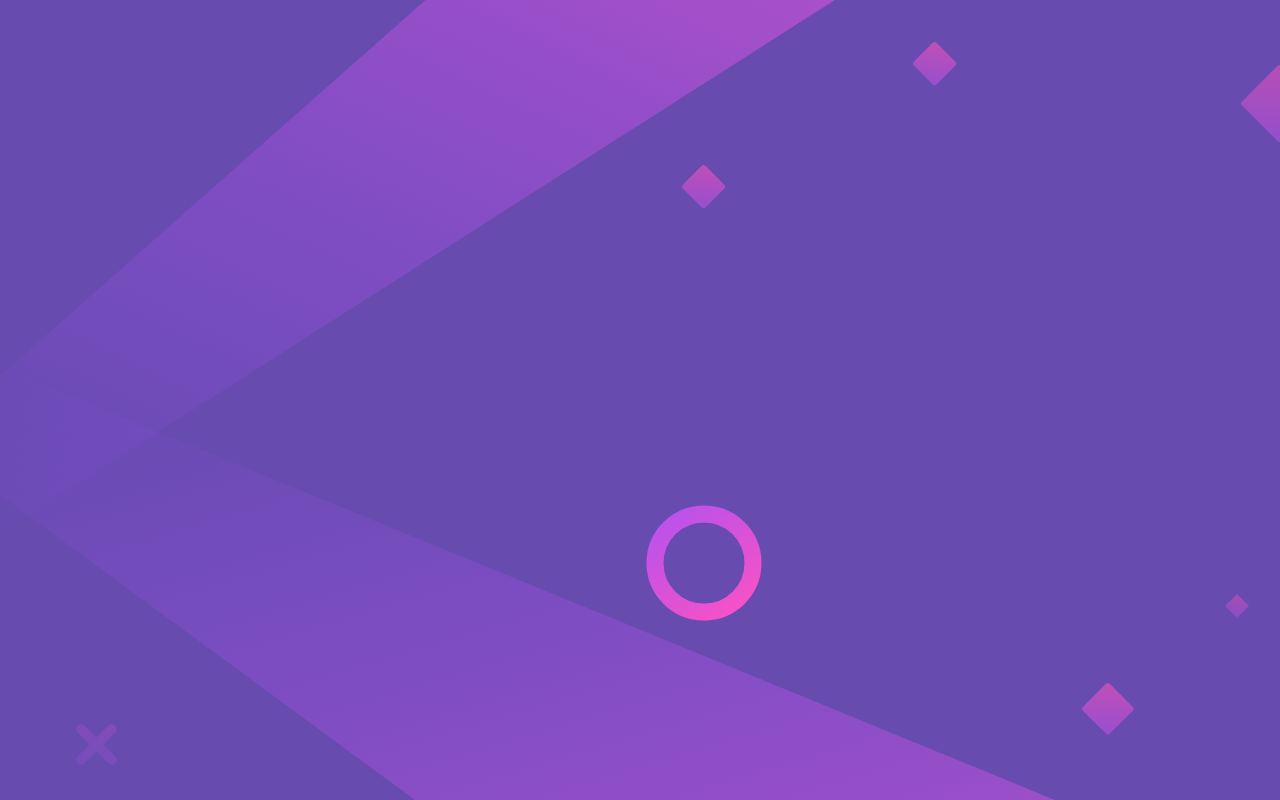
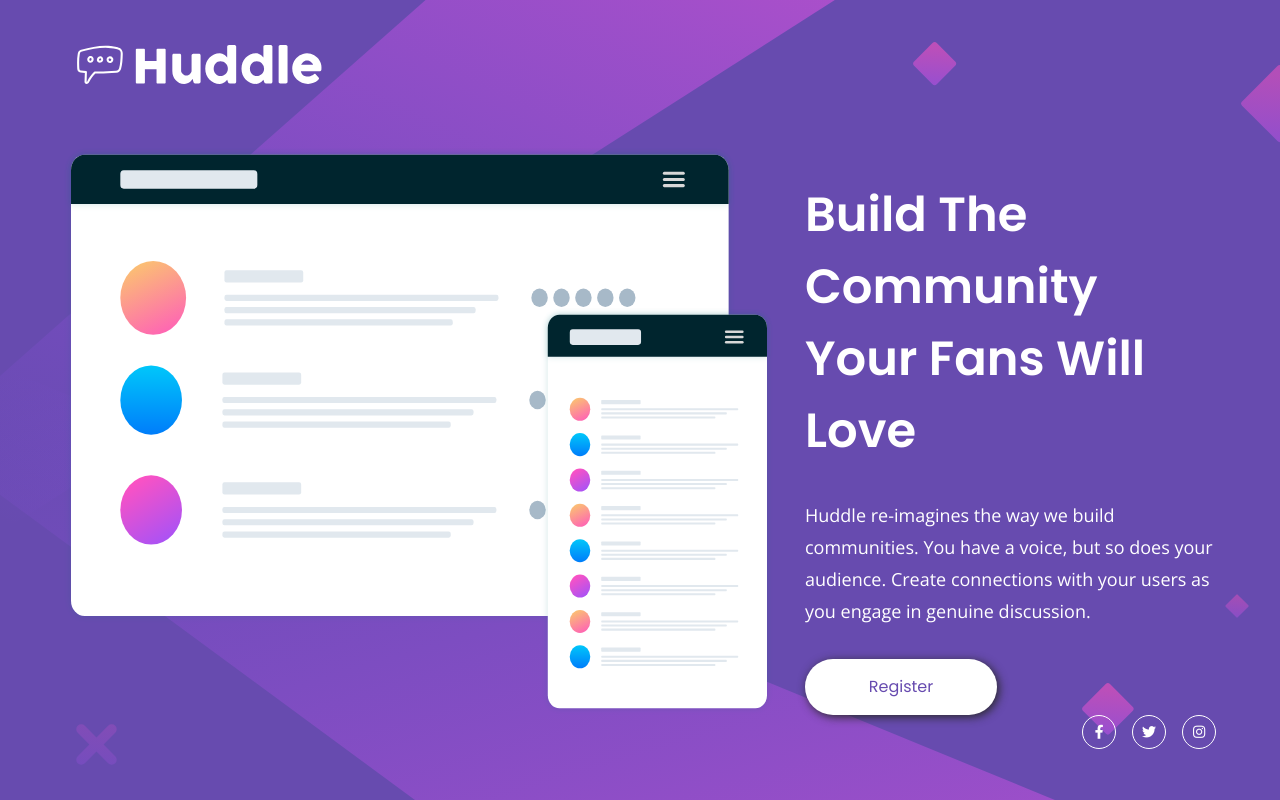
Before and after one commit to saroshfarhan/huddle-landing-page, a website: page index.html in a window 1280 px wide. Drawn offline with nearby package versions, Linux system fonts and the light colour scheme.

Commit message:
Desktop view completed. Mobile view pending.

```diff
--- a/index.html
+++ b/index.html
@@ -11,12 +11,54 @@
       sizes="32x32"
       href="./images/favicon-32x32.png"
     />
-
+    <link
+      rel="stylesheet"
+      href="https://cdnjs.cloudflare.com/ajax/libs/font-awesome/6.2.1/css/all.min.css"
+      integrity="sha512-MV7K8+y+gLIBoVD59lQIYicR65iaqukzvf/nwasF0nqhPay5w/9lJmVM2hMDcnK1OnMGCdVK+iQrJ7lzPJQd1w=="
+      crossorigin="anonymous"
+      referrerpolicy="no-referrer"
+    />
     <title>
       Frontend Mentor | Huddle landing page with single introductory section
     </title>
   </head>
   <body>
-    <main id="landing" class="main-container"></main>
+    <main id="landing" class="main-container">
+      <div id="logo" class="logo-container">
+        <img src="./images/logo.svg" alt="huddle logo" />
+      </div>
+      <div id="mid-section" class="mid-section">
+        <img
+          src="./images/illustration-mockups.svg"
+          alt="illustration-mockups"
+        />
+        <div id="info-cta" class="info-cta">
+          <h1>Build The Community Your Fans Will Love</h1>
+          <p>
+            Huddle re-imagines the way we build communities. You have a voice,
+            but so does your audience. Create connections with your users as you
+            engage in genuine discussion.
+          </p>
+          <button id="register" class="register">Register</button>
+        </div>
+      </div>
+      <div id="social-icons" class="social-icons">
+        <a href="/">
+          <div id="fb" class="social-div">
+            <i class="fa-brands fa-facebook-f"></i>
+          </div>
+        </a>
+        <a href="/">
+          <div id="tw" class="social-div">
+            <i class="fa-brands fa-twitter"></i>
+          </div>
+        </a>
+        <a href="/">
+          <div id="ig" class="social-div">
+            <i class="fa-brands fa-instagram"></i>
+          </div>
+        </a>
+      </div>
+    </main>
   </body>
 </html>
--- a/styles/input.scss
+++ b/styles/input.scss
@@ -1,18 +1,96 @@
 @import "./scss/reset-and-normalize.scss";
 @import url("https://fonts.googleapis.com/css2?family=Open+Sans&family=Poppins:wght@400;600&display=swap");
 
-$headingFont: "Open Sans", sans-serif;
-$bodyFont: "Poppins", sans-serif;
+$headingFont: "Poppins", sans-serif;
+$bodyFont: "Open Sans", sans-serif;
 $violet: hsl(257, 40%, 49%);
 $softMagenta: hsl(300, 69%, 71%);
 
 // The custom css starts here
-
-.main-container {
+body {
   background-image: url("../images/bg-desktop.svg");
   background-color: $violet;
   object-fit: cover;
+  font-family: $bodyFont;
   height: 100vh;
   width: 100vw;
-  font-family: $bodyFont;
 }
+
+.main-container {
+  padding: 2rem 4rem;
+}
+
+.mid-section {
+  display: flex;
+  gap: 2rem;
+  margin-top: 3rem;
+  justify-content: center;
+}
+
+.info-cta {
+  margin-top: 2rem;
+  h1 {
+    font-family: $headingFont;
+    font-weight: 700;
+    font-size: 3rem;
+    color: white;
+    line-height: 4.5rem;
+  }
+  p {
+    margin: 2rem 0;
+    font-family: $bodyFont;
+    font-size: 18px;
+    color: white;
+    line-height: 2rem;
+  }
+}
+
+.register {
+  width: 12rem;
+  height: 3.5rem;
+  border-radius: 40px;
+  border: none;
+  color: $violet;
+  background-color: white;
+  font-family: $headingFont;
+  font-weight: 400;
+  box-shadow: 2px 2px 10px rgb(41, 41, 41);
+
+  &:hover {
+    background-color: $softMagenta;
+    color: white;
+    transition: ease-in-out 0.2s;
+    transition-timing-function: ease-in-out;
+  }
+}
+
+.social-icons {
+  display: flex;
+  justify-content: flex-end;
+  align-items: center;
+  color: white;
+  gap: 1rem;
+
+  a {
+    text-decoration: none;
+    color: white;
+  }
+}
+
+.social-div {
+  display: flex;
+  justify-content: center;
+  align-items: center;
+  height: 32px;
+  width: 32px;
+  font-size: 14px;
+  border-radius: 100%;
+  border: 1px solid white;
+
+  &:hover {
+    color: $softMagenta;
+    border: 1px solid $softMagenta;
+    transition: ease-in-out 0.2s;
+    transition-timing-function: ease-in-out;
+  }
+}
```
Also changed, not shown: styles/output.css, 1 other file.
